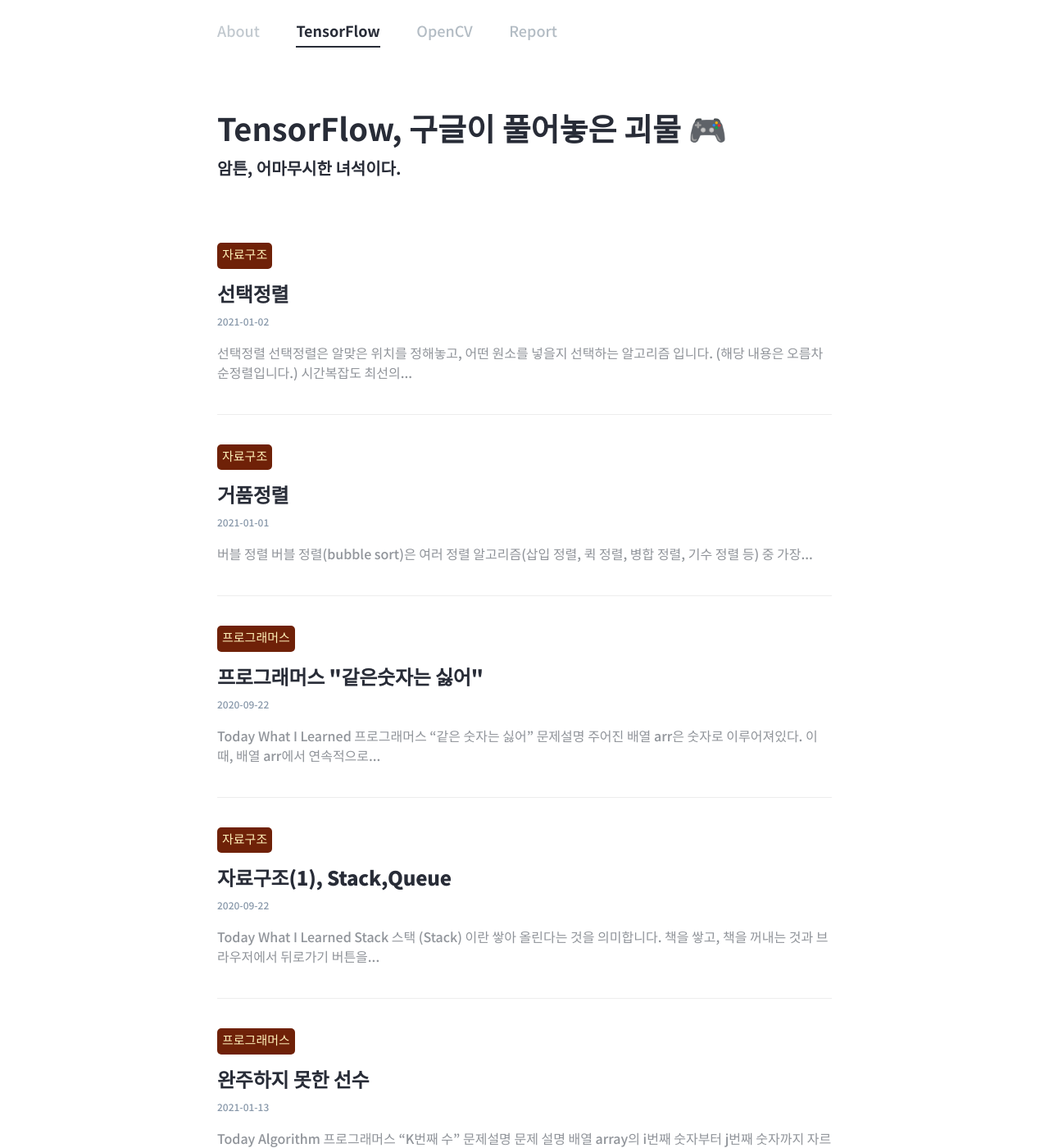
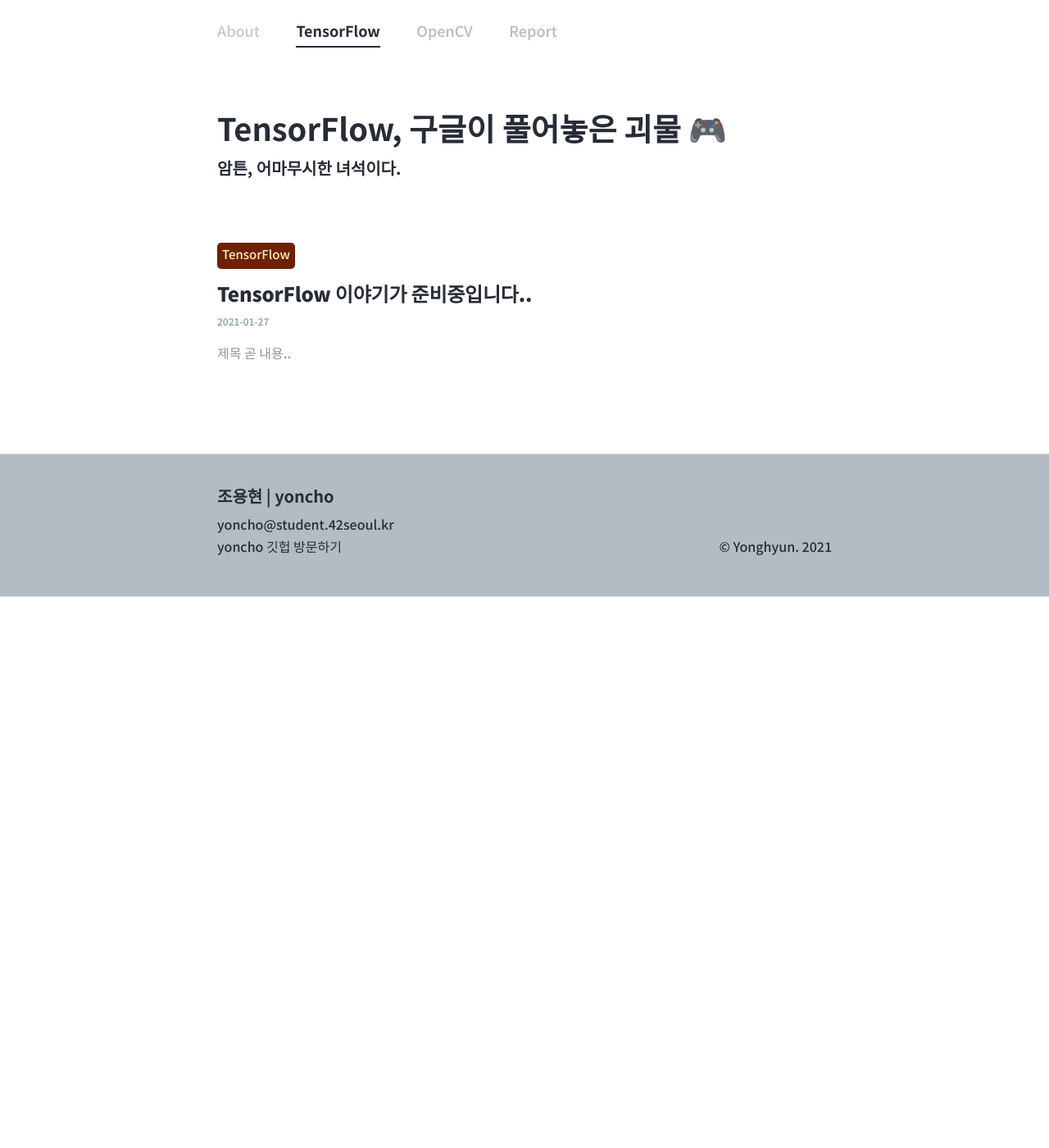
Before and after one commit to yoncho/yoncho.github.io, a Jekyll site: the page built from tensorflow/index.html, in a window 1280 px wide and 1400 px high. Shown: the whole window at 82% size. Built offline with Jekyll 4.4.1, drawn with Linux system fonts in a browser that asks for light colours; some web fonts are replaced; some of the changed text lies outside the part shown.

Commit message:
2021.01.27

````diff
--- a/tensorflow/02_QueueStack.md
+++ /dev/null
@@ -1,74 +0,0 @@
----
-layout: post
-title: 자료구조(1), Stack,Queue
-subtitle: tensorflow
-type: 자료구조
-createDate: 2020-09-22
-tensorflow: true
-text: true
-author: "codeFabian"
-post-header: false
-header-img: ""
-order: 2
----
-
-# Today What I Learned
-
-<hr>
-
-# Stack
-
-**스택 (Stack) 이란 쌓아 올린다는 것을 의미합니다.**
-
-책을 쌓고, 책을 꺼내는 것과 브라우저에서 뒤로가기 버튼을 누르는 것과 같은 원리입니다.
-
-![diagram](https://user-images.githubusercontent.com/46562138/93102414-6ecc1180-f6e6-11ea-8591-ac8e92b2426d.png)
-
-**Stack 의 특징**
-**Last In First Out (LIFO)**
-
-스택은 정해진 방향으로만 쌓고, top을 통해서만 접근이 가능합니다.
-가장 최근에 들어온 자료가 top에 쌓이며, 자료를 삭제하거나 가져올 때도 top을 통해 가능합니다.
-
-스택에서 top을 통해 **삽입하는 연산을 push**, top을 통해 **삭제하거나 가져오는 연산을 pop**이라고 합니다.
-
-즉, **push** 와 **pop** 을 하는 위치를 **top**이라 하고, 스택의 가장 아랫부분은 **bottom**이라고 합니다.
-
-**스택을 활용한 예시**
-
-스택의 특징인 **LIFO(후입선출)** 은 이러한 분야에서 활용이 가능합니다.
-
-- 실행취소: 가장 나중에 실행된 것 부터 실행을 취소합니다.
-- 웹 브라우저 뒤로가기: 가장 나중에 열린 페이지부터 다시 보여줍니다.
-- 역순 문자열 만들기
-
-<hr>
-
-# Queue
-
-Queue는 일상생활에서 사람들이 맨 끝에 줄을 서고, 맨 앞에서부터 놀이기구에 탑승하는 것, 카페에서 먼저 온 사람의 주문을 처리하는 것과 같이 **선입선출 (FIFO: first in, first out) 방식의 자료구조** 입니다.
-
-![1200px-Data_Queue svg](https://user-images.githubusercontent.com/46562138/93104468-d6835c00-f6e8-11ea-9b9a-570af12e9263.png)
-
-**Queue 의 특징**
-**First In First Out (FIFO)**
-
-큐는 한쪽 끝에서는 **삽입**작업을 하고, 다른 쪽 끝에서는 **삭제**작업이 이루어집니다.
-각각 삽입되는 포인터는 **front** 혹은 **head** 라고 부르며, 삭제되는 포인터는 **rear** 혹은 **tail** 이라고 부릅니다.
-
-정리해보면 다음과 같습니다.
-
-- 접근 방법은 가장 첫 원소와 가장 끝 원소로만 가능합니다.
-- 가장 먼저 들어온 원소가 가장 먼저 삭제 됩니다.
-- **enqueue**: 큐의 뒤에 요소를 추가.
-- **dequeue**: 큐의 앞에 있는 요소를 반환 후 삭제
-
-**큐를 활용한 예시**
-
-큐의 특징인 **선입선출(FIFO)**는 간단한 예시로 설명이 가능합니다.
-
-- lol과 같은 게임에서의 게임매칭에서는 대부분 큐를 사용합니다.
-- 수강신청
-- 놀이공원 줄서기
-
-<hr>
--- a/tensorflow/dataStructure/01_bubbleSort.md
+++ /dev/null
@@ -1,63 +0,0 @@
----
-layout: post
-title: 거품정렬
-subtitle: Sort
-type: 자료구조
-createDate: 2021-01-01
-tensorflow: true
-text: true
-author: "codeFabian"
-post-header: false
-header-img: ""
-order: 15
----
-
-### 버블 정렬
-
-![img](https://upload.wikimedia.org/wikipedia/commons/3/37/Bubble_sort_animation.gif)
-
-> 버블 정렬(bubble sort)은 여러 정렬 알고리즘(삽입 정렬, 퀵 정렬, 병합 정렬, 기수 정렬 등) 중 가장 기본적인 알고리즘입니다.
-> 이웃한 두 원소의 대소관계를 비교하여 필요에 따라 교환을 반복하는 알고리즘으로 단순 교환 정렬이라고도 부릅니다.
-
-#### 장 단점
-
-- 장점: 구현이 쉽다, 코드가 직관적이다
-- 단점: 굉장히 비효율적이다
-
-#### 시간복잡도
-
-- Best: O(n^2)
-- AVG: O(n^2)
-- Worst: O(n^2)
-
----
-
-### Code
-
-```js
-const bubbleSort = function (arr) {
-  // TODO: 여기에 코드를 작성합니다.
-  let swap;
-  do {
-    swap = false;
-    for (let i = 0; i < arr.length; i++) {
-      if (arr[i] > arr[i + 1]) {
-        let tmp = arr[i];
-        arr[i] = arr[i + 1];
-        arr[i + 1] = tmp;
-        swap = true;
-      }
-    }
-  } while (swap);
-  return arr;
-};
-```
-
----
-
-### 풀이 전 알아야 할 부분
-
-[do...while](https://developer.mozilla.org/ko/docs/Web/JavaScript/Reference/Statements/do...while) 문을 사용하였습니다.
-do = 구문, while = 조건식
-구문은 테스트 조건이 참일 때마다 한번 이상 실행이 됩니다. 루프 내에서 반복실행을 원한다면 {} 을 사용합니다.
-조건식은 루프가 실행될 때마다 평가되는 식입니다. 조건식이 참이였다면 구문이 다시 실행됩니다.
--- a/tensorflow/dataStructure/02_selectionSort.md
+++ /dev/null
@@ -1,76 +0,0 @@
----
-layout: post
-title: 선택정렬
-subtitle: Sort
-type: 자료구조
-createDate: 2021-01-02
-tensorflow: true
-text: true
-author: "codeFabian"
-post-header: false
-header-img: ""
-order: 16
----
-
-## 선택정렬
-
-> 선택정렬은 알맞은 위치를 정해놓고, 어떤 원소를 넣을지 선택하는 알고리즘 입니다. (해당 내용은 오름차순정렬입니다.)
-
-![img](https://upload.wikimedia.org/wikipedia/commons/9/94/Selection-Sort-Animation.gif)
-
-## 시간복잡도
-
-최선의 경우, 평균, 최악의 경우일때 모두 O(n^2) 으로 동일합니다.
-
-## Code
-
-```js
-function selectionSort(arr) {
-  for (let i = 0; i < arr.length; i++) {
-    let small = i;
-    for (let j = i + 1; j < arr.length; j++) {
-      if (arr[j] < arr[small]) {
-        small = j;
-      }
-    }
-    let temp = arr[i];
-    arr[i] = arr[small];
-    arr[small] = temp;
-  }
-  return arr;
-}
-```
-
-## 풀이
-
-- 들어갈 위치를 선택합니다.
-- i+1 번째 데이터부터 선택한 위치의 값과 비교를 합니다.
-- 현재 선택한 자리의 값보다 순회 중인 값이 작다면, 위치를 갱신합니다.
-- 두번째 반복문이 끝난 뒤에, small의 자리에 위치에 들어갈 값을 치환합니다.
-
-## 장단점
-
-**장점**
-
-- 정렬을 위한 비교횟수는 많지만, 거품정렬 보다는 비교적 효율적입니다.
-- 거품정렬과 동일하게, 정렬하고자 하는 배열안에서 교환하는 방식이기 때문에 다른 메모리공간이 요구되지 않습니다.
-
-**단점**
-
-- 시간복잡도가 O(n^2) 로 비효율적입니다.
-
-## 콘솔로그로 알아보는 자리변화
-
-```js
-/*
-selectionSort([34,22,10,19,17])
-console.log([i, j, small])
-[0,1,1]
-[0,2,2]
-[0,3,2]
-[0,4,2]
---> small 인덱스는 2
---> swap
-
-*/
-```
````
Also changed, not shown: opencv/07_OpenCV이미지변환.md (added, +26 -0 lines), tensorflow/01_K번째_수.md (+5 -76 lines), tensorflow/03_같은숫자는싫어.md (deleted, +0 -80 lines).
